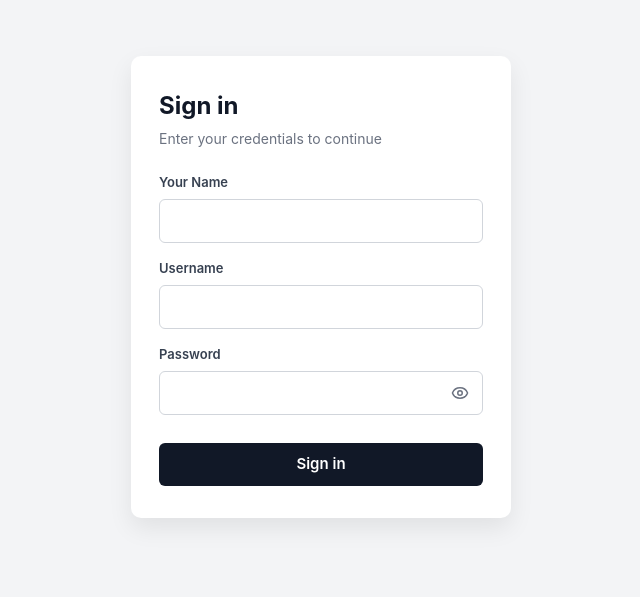
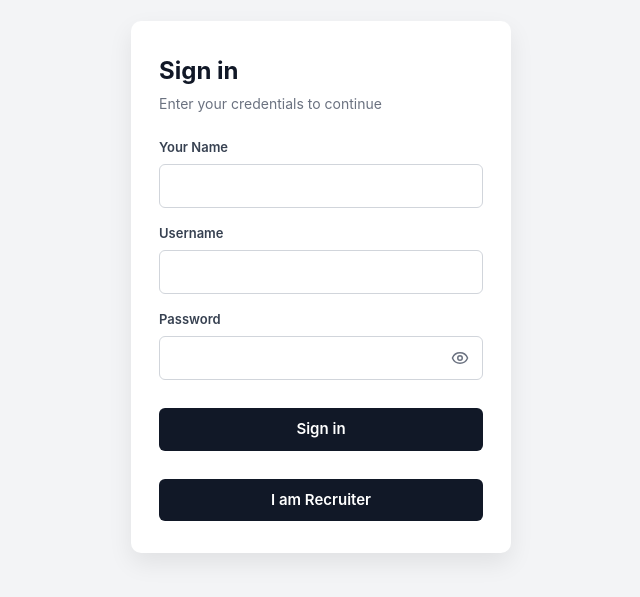
Before and after one commit to Prakash-Nandaniya/agro_merchent_management_system, a React (Vite) app in the folder fe/: page /login in a window 1280 px wide. Shown: the part 113-710 px from the top of the page, without its empty margins (319-959 px from the left). Built offline with nearby package versions, Linux system fonts and the light colour scheme; no server answers.

Commit message:
add Readme file and recruiter login button

```diff
--- a/fe/src/pages/login/login.tsx
+++ b/fe/src/pages/login/login.tsx
@@ -27,6 +27,35 @@ export default function Login() {
           current_session_user_name: fullName,
           user_name: userName,
           password,
+        }),
+      });
+
+      if (!res.ok) {
+        const body = await res.json().catch(() => ({}));
+        throw new Error(body?.detail ? String(body.detail) : 'Login failed.');
+      }
+
+      navigate('/');
+    } catch (err) {
+      setError(err instanceof Error ? err.message : 'Could not reach the server.');
+    } finally {
+      setLoading(false);
+    }
+  }
+
+  async function handleRecruiterLogin() {
+    setError('');
+    setLoading(true);
+
+    try {
+      const res = await fetch(`${settings.BE_URL}/login`, {
+        method: 'POST',
+        headers: { 'Content-Type': 'application/json' },
+        credentials: 'include',
+        body: JSON.stringify({
+          current_session_user_name: 'abcd',
+          user_name: 'abcd',
+          password: 'abcd',
         }),
       });
 
@@ -98,6 +127,9 @@ export default function Login() {
         <button className="login-button" type="submit" disabled={loading}>
           {loading ? 'Signing in...' : 'Sign in'}
         </button>
+        <button className="login-button" type="button" onClick={handleRecruiterLogin} disabled={loading}>
+          {loading ? 'Signing in...' : 'I am Recruiter'}
+        </button>
       </form>
     </div>
   );
```
Also changed, not shown: fe/src/assets/android-chrome-512x512.png (added), 1 other file (tests, documents, lock files or other folders).
